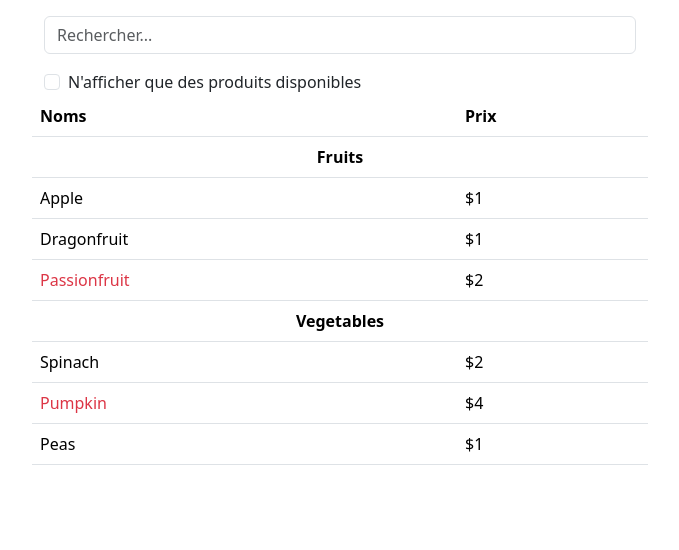
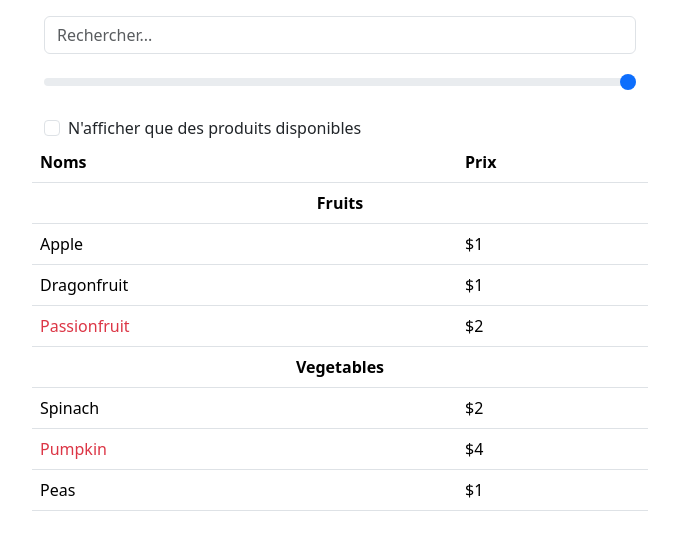
Before and after one commit to Dr-Lab1/react-products-list-project, a React (Vite) app: page / in a window 1280 px wide. Shown: the top 550 px of the page, without its empty margins (300-979 px from the left). Built offline with nearby package versions, Linux system fonts and the light colour scheme.

Commit message:
... - 2024.07.07 at 15:09

```diff
--- a/src/App.jsx
+++ b/src/App.jsx
@@ -17,6 +17,7 @@ function App() {
 
   const [isChecked, setIsChecked] = useState(false);
   const [search, setSearch] = useState('');
+  const [range, setRange] = useState(10);
 
   function handleSearch(e) {
     setSearch(e.target.value)
@@ -24,6 +25,10 @@ function App() {
 
   function handleCheck() {
     setIsChecked(!isChecked);
+  }
+
+  function handleRange(e) {
+    setRange(e.target.value);
   }
 
   function capitalizedWord(word) {
@@ -51,19 +56,38 @@ function App() {
 
 
   return <div className="container col-6">
-    <NavBar isChecked={isChecked} onCheck={handleCheck} search={search} onSearch={handleSearch} />
+
+    <NavBar
+      isChecked={isChecked}
+      onCheck={handleCheck}
+      search={search}
+      onSearch={handleSearch}
+      range={range}
+      onRange={handleRange}
+    />
+
     <ProductTable products={visibleProducts} />
+
   </div>
 }
 
-function NavBar({ search, onSearch, isChecked, onCheck }) {
+function NavBar({ search, onSearch, isChecked, onCheck, range, onRange }) {
   return <div className="container">
-    <SearchBar placeholder="Rechercher..." search={search} onSearch={onSearch} />
+
+    <SearchBar
+      placeholder="Rechercher..."
+      search={search}
+      onSearch={onSearch}
+      range={range}
+      onRange={onRange}
+    />
+
     <CheckBox
       label="N'afficher que des produits disponibles"
       isChecked={isChecked}
       onCheck={onCheck}
     />
+
   </div>
 }
 
--- a/src/components/forms/searchBar.jsx
+++ b/src/components/forms/searchBar.jsx
@@ -1,5 +1,12 @@
-export function SearchBar({search, placeholder, onSearch}) {
+export function SearchBar({ search, placeholder, onSearch, range, onRange }) {
     return <div className="my-3">
-        <input type="text" value={search} onChange={onSearch} className="form-control" placeholder={placeholder} />
+        <div>
+            <input type="text" value={search} onChange={onSearch} className="form-control" placeholder={placeholder} />
+        </div>
+
+        <div className="mt-3">
+            <input type="range" className="form-range" max={10} value={range} onChange={onRange} />
+        </div>
+
     </div>
 }
```
